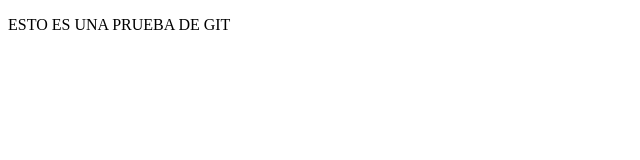
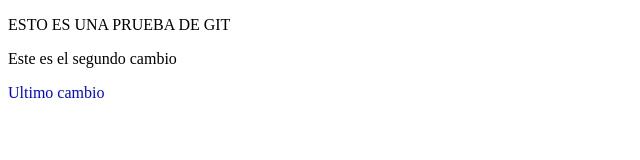
Before and after one commit to Polskivus/ej6-control-versiones, a plain HTML site: page index.html in a window 1280 px wide. Shown: the whole page, without its empty margins (0-640 px from the left). Drawn offline with Linux system fonts and the light colour scheme.

Commit message:
ESTE ES EL COMMIT CON LOS 3 CAMBIOS

```diff
--- a/index.html
+++ b/index.html
@@ -10,5 +10,9 @@
     <p>
         ESTO ES UNA PRUEBA DE GIT
     </p>
+    <p>
+        Este es el segundo cambio
+    </p>
+    <p style="color: blue;">Ultimo cambio</p>
 </body>
 </html>
```
